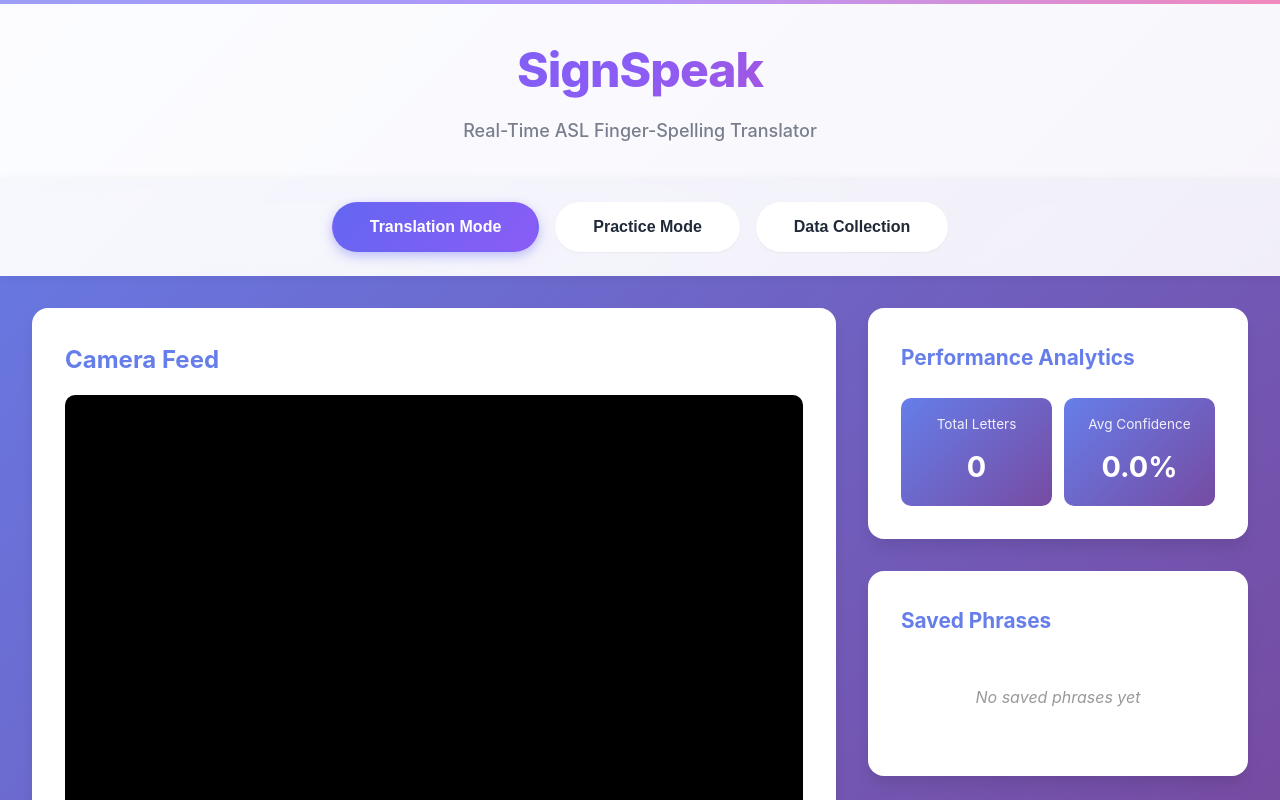
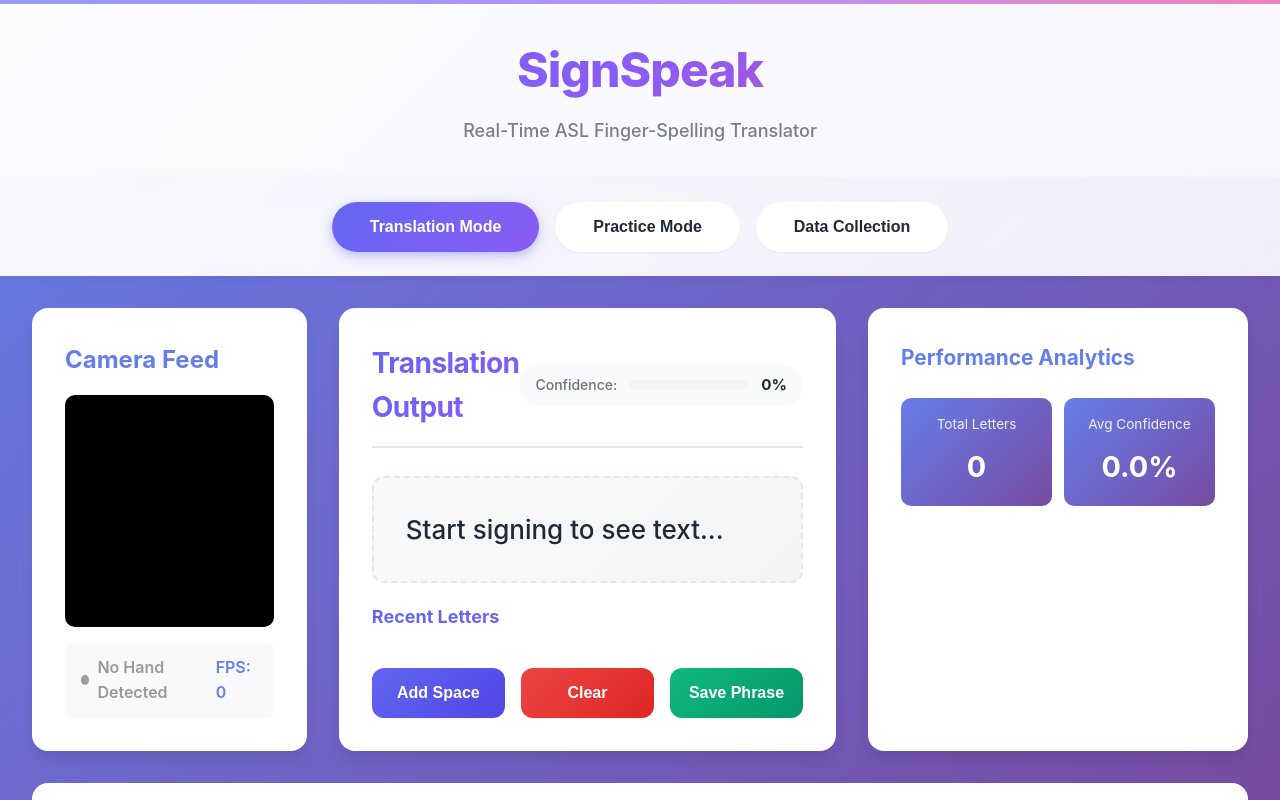
Before and after one commit to chandlerpc/SignSpeak2.0, a React (Vite) app: page / in a window 1280 px wide. Shown: the top 800 px of the page. Built offline with nearby package versions, Linux system fonts and the light colour scheme.

Commit message:
ui updates and feature adjustments

```diff
--- a/src/App.css
+++ b/src/App.css
@@ -111,6 +111,7 @@
   flex: 1;
   display: grid;
   grid-template-columns: 1fr 380px;
+  grid-template-rows: auto auto;
   gap: 2rem;
   padding: 2rem;
   max-width: 1920px;
@@ -120,12 +121,37 @@
 
 .translate-mode {
   display: grid;
-  grid-template-rows: 2fr 1fr;
+  grid-template-columns: 1.5fr 1fr;
   gap: 2rem;
+  height: 100%;
 }
 
-.camera-section,
-.output-section,
+.camera-section {
+  background: var(--bg-primary);
+  border-radius: var(--radius-lg);
+  padding: 2rem;
+  box-shadow: var(--shadow-lg);
+  border: 1px solid rgba(255, 255, 255, 0.8);
+  transition: all 0.3s ease;
+  display: flex;
+  flex-direction: column;
+  height: 100%;
+}
+
+.output-section {
+  background: var(--bg-primary);
+  border-radius: var(--radius-lg);
+  padding: 2rem;
+  box-shadow: var(--shadow-lg);
+  border: 1px solid rgba(255, 255, 255, 0.8);
+  transition: all 0.3s ease;
+  height: 100%;
+}
+
+.side-panel {
+  display: contents;
+}
+
 .side-panel > div {
   background: var(--bg-primary);
   border-radius: var(--radius-lg);
@@ -135,17 +161,21 @@
   transition: all 0.3s ease;
 }
 
+.side-panel > div:first-child {
+  grid-column: 2;
+  grid-row: 1;
+}
+
+.side-panel > div:last-child {
+  grid-column: 1 / -1;
+  grid-row: 2;
+}
+
 .camera-section:hover,
 .output-section:hover,
 .side-panel > div:hover {
   box-shadow: var(--shadow-xl);
   transform: translateY(-2px);
-}
-
-.side-panel {
-  display: flex;
-  flex-direction: column;
-  gap: 2rem;
 }
 
 @media (max-width: 1200px) {
--- a/src/App.jsx
+++ b/src/App.jsx
@@ -23,6 +23,7 @@ function App() {
 
   const clearWord = () => {
     setCurrentWord('')
+    setRecognizedLetters([])
   }
 
   const addSpace = () => {
```
